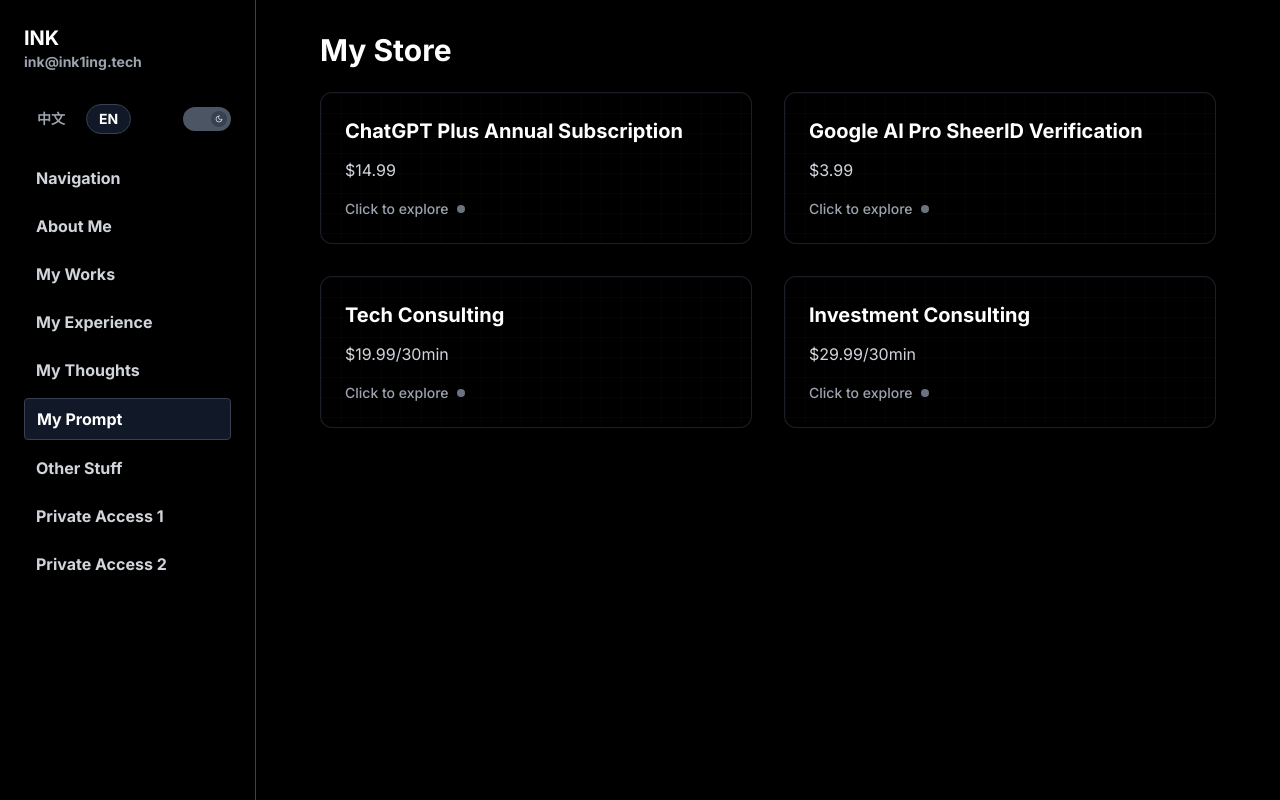
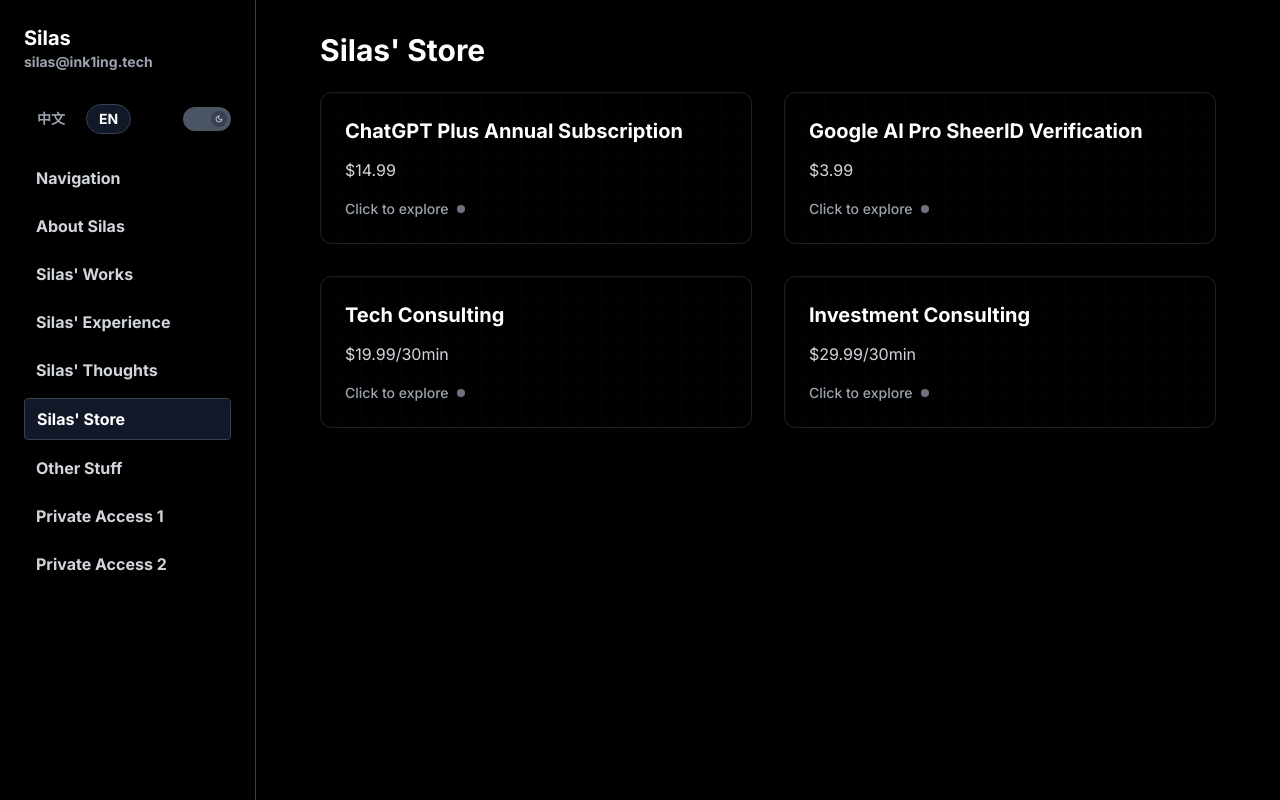
Before and after one commit to ink1ing/tech, a React (Vite) app in the folder frontend/: page /myprompt in a window 1280 px wide. Built offline with nearby package versions, Linux system fonts and the light colour scheme.

Commit message:
refactor: 更新网站品牌为 Silas
- 顶部显示 Silas / silas@ink1ing.tech
- 侧边栏菜单 My → Silas'
- 关于页面标题改为 About Silas
- 关于页面签名改为英文
- 移除 Contact Information 标题

```diff
--- a/frontend/src/components/Layout.tsx
+++ b/frontend/src/components/Layout.tsx
@@ -36,28 +36,28 @@
   }, []);
 
   const personalInfo = {
-    name: 'INK',
-    email: 'ink@ink1ing.tech'
+    name: 'Silas',
+    email: 'silas@ink1ing.tech'
   };
 
   // 根据语言设置菜单项
   const menuItems = language === 'zh' ? [
     { path: '/navigation', label: '导航站' },
-    { path: '/about', label: '关于我' },
-    { path: '/works', label: '我的作品' },
-    { path: '/experience', label: '我的经验' },
-    { path: '/thoughts', label: '我的思考' },
-    { path: '/myprompt', label: '我的提示词' },
+    { path: '/about', label: '关于 Silas' },
+    { path: '/works', label: 'Silas\' 作品' },
+    { path: '/experience', label: 'Silas\' 经验' },
+    { path: '/thoughts', label: 'Silas\' 思考' },
+    { path: '/myprompt', label: 'Silas\' Store' },
     { path: '/other', label: '其他东西' },
     { path: '/private1', label: '私有访问1' },
     { path: '/private2', label: '私有访问2' }
   ] : [
     { path: '/navigation', label: 'Navigation' },
-    { path: '/about', label: 'About Me' },
-    { path: '/works', label: 'My Works' },
-    { path: '/experience', label: 'My Experience' },
-    { path: '/thoughts', label: 'My Thoughts' },
-    { path: '/myprompt', label: 'My Prompt' },
+    { path: '/about', label: 'About Silas' },
+    { path: '/works', label: 'Silas\' Works' },
+    { path: '/experience', label: 'Silas\' Experience' },
+    { path: '/thoughts', label: 'Silas\' Thoughts' },
+    { path: '/myprompt', label: 'Silas\' Store' },
     { path: '/other', label: 'Other Stuff' },
     { path: '/private1', label: 'Private Access 1' },
     { path: '/private2', label: 'Private Access 2' }
@@ -85,8 +85,7 @@
   };
 
   return (
-    <div className={`min-h-screen flex transition-colors duration-200 relative ${
-      isDark ? 'bg-black' : ''
+    <div className={`min-h-screen flex transition-colors duration-200 relative ${isDark ? 'bg-black' : ''
       }`}
       style={isDark ? {} : {
         backgroundImage: 'url(https://persistent.oaistatic.com/burrito-nux/640.webp)',
@@ -103,8 +102,7 @@
       {isMobile && (
         <button
           onClick={() => setIsSidebarOpen(!isSidebarOpen)}
-          className={`fixed top-4 left-4 z-20 p-2 rounded-md active:scale-95 outline-none focus-visible:ring-2 focus-visible:ring-gray-400/40 ${
-            isDark ? 'bg-black text-white' : 'glass-light text-black'
+          className={`fixed top-4 left-4 z-20 p-2 rounded-md active:scale-95 outline-none focus-visible:ring-2 focus-visible:ring-gray-400/40 ${isDark ? 'bg-black text-white' : 'glass-light text-black'
             } shadow-md`}
         >
           {isSidebarOpen ? '✕' : '☰'}
@@ -124,11 +122,9 @@
             {/* Profile Section */}
             <div className="flex items-center mb-8">
               <div>
-                <h2 className={`text-xl font-bold ${
-                  isDark ? 'text-white' : 'text-black'
+                <h2 className={`text-xl font-bold ${isDark ? 'text-white' : 'text-black'
                   }`}>{personalInfo.name}</h2>
-                <p className={`text-sm font-bold ${
-                  isDark ? 'text-gray-400' : 'text-black'
+                <p className={`text-sm font-bold ${isDark ? 'text-gray-400' : 'text-black'
                   }`}>{personalInfo.email}</p>
               </div>
             </div>
@@ -138,8 +134,7 @@
               <div className="flex space-x-2">
                 <button
                   onClick={() => setLanguage('zh')}
-                  className={`px-3 py-1 rounded-full text-sm font-bold transition-all ${
-                    language === 'zh'
+                  className={`px-3 py-1 rounded-full text-sm font-bold transition-all ${language === 'zh'
                       ? isDark
                         ? 'bg-gray-900 text-white border border-gray-700'
                         : 'glass-light text-black'
@@ -152,8 +147,7 @@
                 </button>
                 <button
                   onClick={() => setLanguage('en')}
-                  className={`px-3 py-1 rounded-full text-sm font-bold transition-all ${
-                    language === 'en'
+                  className={`px-3 py-1 rounded-full text-sm font-bold transition-all ${language === 'en'
                       ? isDark
                         ? 'bg-gray-900 text-white border border-gray-700'
                         : 'glass-light text-black'
@@ -167,12 +161,10 @@
               </div>
               <button
                 onClick={() => setIsDark(!isDark)}
-                className={`w-12 h-6 rounded-full p-1 transition-colors duration-200 flex items-center ${
-                  isDark ? 'bg-gray-600' : 'bg-gray-300'
+                className={`w-12 h-6 rounded-full p-1 transition-colors duration-200 flex items-center ${isDark ? 'bg-gray-600' : 'bg-gray-300'
                   }`}
               >
-                <div className={`w-4 h-4 rounded-full transition-transform duration-200 flex items-center justify-center ${
-                  isDark
+                <div className={`w-4 h-4 rounded-full transition-transform duration-200 flex items-center justify-center ${isDark
                     ? 'bg-gray-700 translate-x-6 text-white'
                     : 'bg-white translate-x-0 text-gray-600'
                   }`}>
@@ -187,8 +179,7 @@
                 <div
                   key={item.path}
                   onClick={() => handleNavigation(item.path)}
-                  className={`px-3 py-2 rounded font-bold cursor-pointer transition-all select-none ${
-                    location.pathname === item.path
+                  className={`px-3 py-2 rounded font-bold cursor-pointer transition-all select-none ${location.pathname === item.path
                       ? isDark
                         ? 'text-white border border-gray-700 bg-gray-900'
                         : 'glass-light text-black'
@@ -207,8 +198,7 @@
               <div className="mt-6 pt-6 border-t border-gray-600">
                 <button
                   onClick={handleLogout}
-                  className={`w-full px-3 py-2 rounded font-bold transition-all ${
-                    isDark
+                  className={`w-full px-3 py-2 rounded font-bold transition-all ${isDark
                       ? 'text-red-300 border border-red-800 hover:bg-white/5'
                       : 'glass-light text-black'
                     }`}
--- a/frontend/src/pages/AboutPage.tsx
+++ b/frontend/src/pages/AboutPage.tsx
@@ -32,17 +32,12 @@
   const { language, isDark } = useAppContext();
 
   return (
-    <PageContainer title="关于我" titleEn="About Me" language={language} isDark={isDark}>
+    <PageContainer title="关于 Silas" titleEn="About Silas" language={language} isDark={isDark}>
       <p className={`font-bold mb-8 ${isDark ? 'text-gray-300' : 'text-black'}`}>
-        {language === 'zh'
-          ? '每一个所谓起舞的日子都是对世俗的拥护'
-          : 'Each day we choose to dance deliberately is a day we embrace worldly conformity.'}
+        I should be sober, I can't afford to be boring.
       </p>
 
       <div>
-        <h2 className={`text-xl font-bold mb-4 ${isDark ? 'text-white' : 'text-black'}`}>
-          {language === 'zh' ? '联系方式' : 'Contact Information'}
-        </h2>
         <div className="grid grid-cols-1 md:grid-cols-3 gap-6">
           {socialLinks.map((link) => {
             const Icon = link.icon;
--- a/frontend/src/pages/ExperiencePage.tsx
+++ b/frontend/src/pages/ExperiencePage.tsx
@@ -45,7 +45,7 @@
   const { language, isDark } = useAppContext();
 
   return (
-    <PageContainer title="我的经验" titleEn="My Experience" language={language} isDark={isDark}>
+    <PageContainer title="Silas' 经验" titleEn="Silas' Experience" language={language} isDark={isDark}>
       <div className="grid grid-cols-1 md:grid-cols-2 gap-8">
         {experiences.map((exp, index) => (
           <FeatureCard
--- a/frontend/src/pages/MyPromptPage.tsx
+++ b/frontend/src/pages/MyPromptPage.tsx
@@ -46,7 +46,7 @@
   const { language, isDark } = useAppContext();
 
   return (
-    <PageContainer title="我的商店" titleEn="My Store" language={language} isDark={isDark}>
+    <PageContainer title="Silas' 商店" titleEn="Silas' Store" language={language} isDark={isDark}>
       <div className="grid grid-cols-1 md:grid-cols-2 gap-8">
         {storeItems.map((item, index) => (
           <FeatureCard
--- a/frontend/src/pages/ThoughtsPage.tsx
+++ b/frontend/src/pages/ThoughtsPage.tsx
@@ -17,7 +17,7 @@
   const { language, isDark } = useAppContext();
 
   return (
-    <PageContainer title="我的思考" titleEn="My Thoughts" language={language} isDark={isDark}>
+    <PageContainer title="Silas' 思考" titleEn="Silas' Thoughts" language={language} isDark={isDark}>
       <div className="grid grid-cols-1 md:grid-cols-2 gap-8">
         {thoughts.map((thought, index) => (
           <FeatureCard
--- a/frontend/src/pages/WorksPage.tsx
+++ b/frontend/src/pages/WorksPage.tsx
@@ -66,7 +66,7 @@
   const { language, isDark } = useAppContext();
 
   return (
-    <PageContainer title="我的作品" titleEn="My Works" language={language} isDark={isDark}>
+    <PageContainer title="Silas' 作品" titleEn="Silas' Works" language={language} isDark={isDark}>
       <div className="grid grid-cols-1 md:grid-cols-2 gap-8">
         {works.map((work, index) => (
           <FeatureCard
```
Lines whose indentation alone changed are shown as unchanged.
